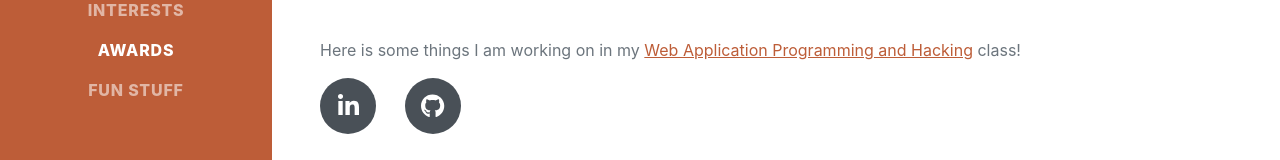
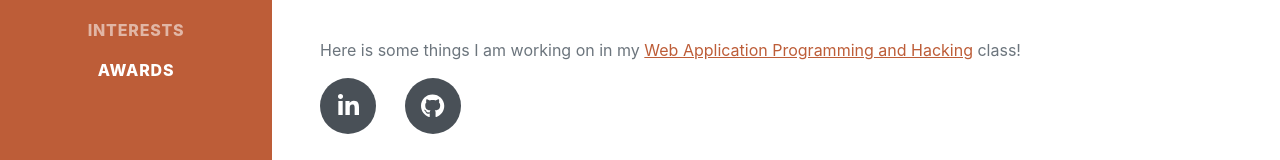
Before and after one commit to IsaacJacobsohn/IsaacJacobsohn.github.io, a plain HTML site: page index.html in a window 1280 px wide. Shown: the part 542-702 px from the top of the page. Drawn offline with nearby package versions, Linux system fonts and the light colour scheme; a web font is replaced by a local one.

Commit message:
Update index.html

```diff
--- a/index.html
+++ b/index.html
@@ -34,7 +34,6 @@
                     <li class="nav-item"><a class="nav-link js-scroll-trigger" href="#skills">Skills</a></li>
                     <li class="nav-item"><a class="nav-link js-scroll-trigger" href="#interests">Interests</a></li>
                     <li class="nav-item"><a class="nav-link js-scroll-trigger" href="#awards">Awards</a></li>
-                    <li class="nav-item"><a class="nav-link js-scroll-trigger" href="#fun-stuff">Fun Stuff</a></li>
                 </ul>
             </div>
         </nav>
```
